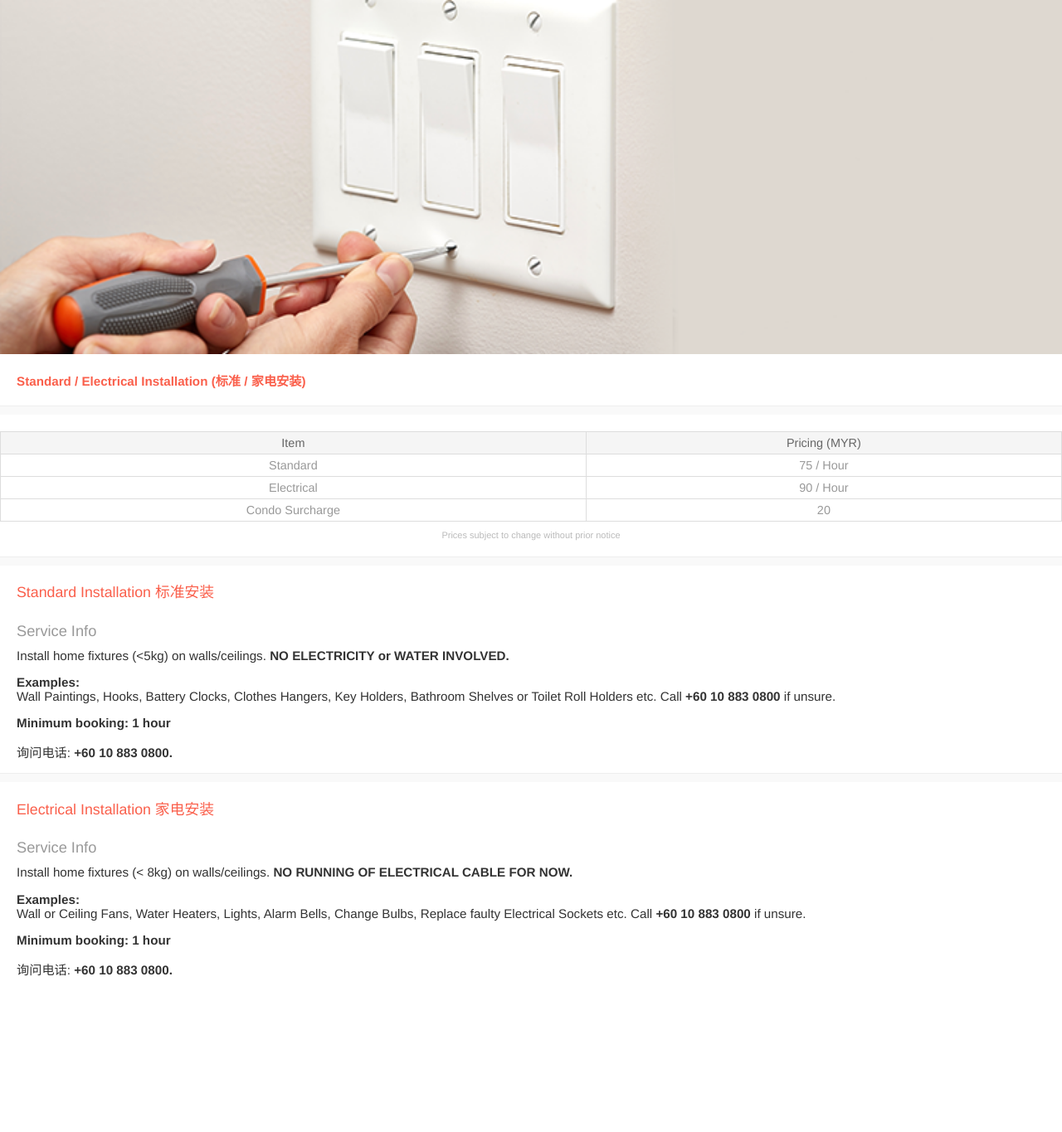
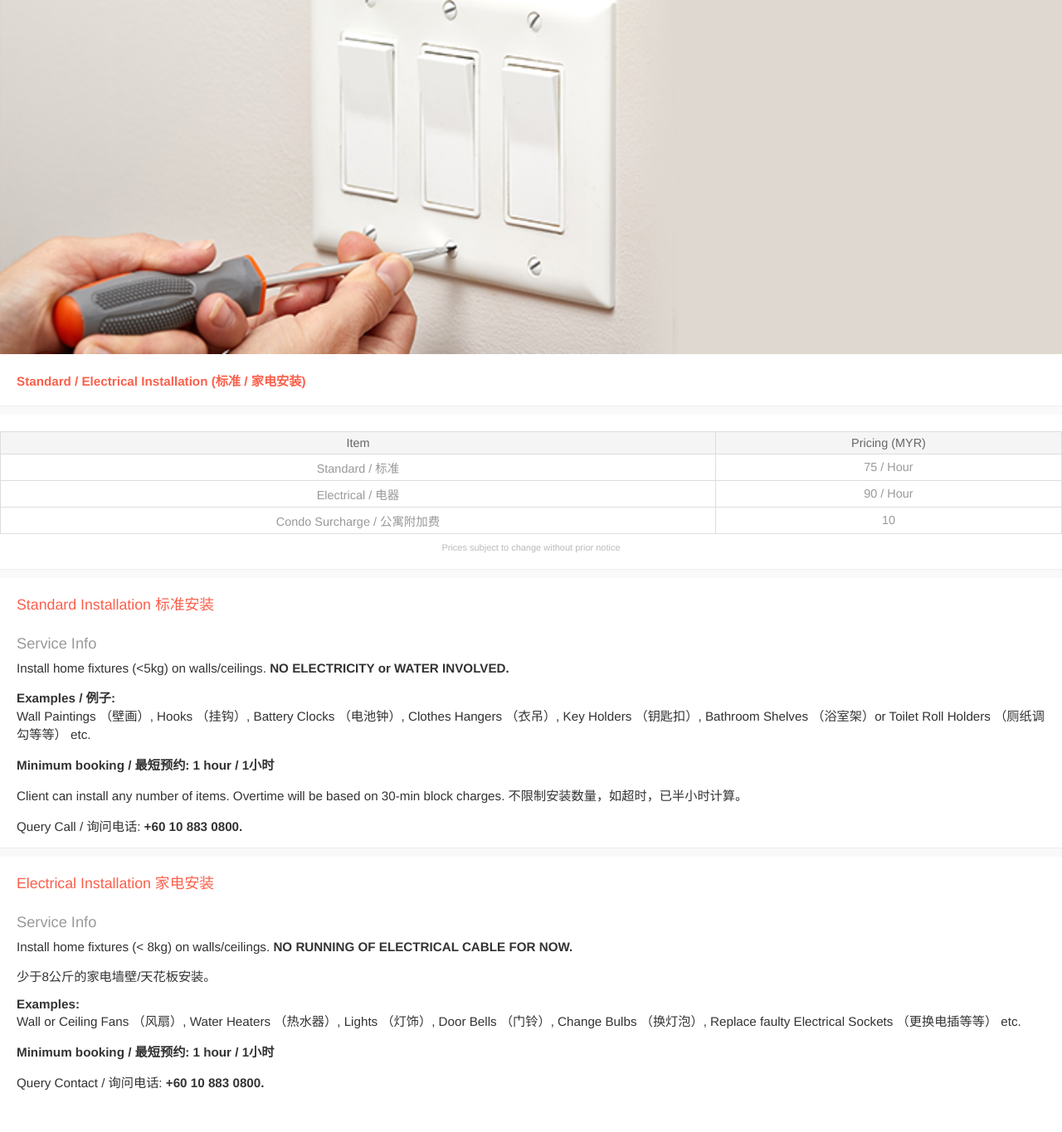
Before and after one commit to blooms-singapore/pages, a Jekyll site: the page built from en/services/myr/installation.html, in a window 1280 px wide. Shown: the whole page at 83% size. Built offline with Jekyll 4.4.1, drawn with Linux system fonts in a browser that asks for light colours; before the commit the page ends 1229 px from its top, so only the background shows below that.

Commit message:
Update installation.html

```diff
--- a/en/services/myr/installation.html
+++ b/en/services/myr/installation.html
@@ -12,16 +12,16 @@ layout: service
     </thead>
     <tbody>
       <tr>
-        <td>Standard</td>
+        <td>Standard / 标准</td>
         <td>75<span> / Hour</span></td>
       </tr>
       <tr>
-        <td>Electrical</td>
+        <td>Electrical / 电器</td>
         <td>90<span> / Hour</span></td>
       </tr>
       <tr>
-        <td>Condo Surcharge</td>
-        <td>20</td>
+        <td>Condo Surcharge / 公寓附加费</td>
+        <td>10</td>
       </tr>
     </tbody>
   </table>
@@ -48,15 +48,17 @@ layout: service
     Install home fixtures (<5kg) on walls/ceilings. <strong>NO ELECTRICITY or WATER INVOLVED.</strong>
 
   </p>
-<strong>Examples:</strong>
+<strong>Examples / 例子:</strong>
 <p>
-  Wall Paintings, Hooks, Battery Clocks, Clothes Hangers, Key Holders, Bathroom Shelves or Toilet Roll Holders etc. Call <strong>+60 10 883 0800</strong> if unsure.
+  Wall Paintings （壁画）, Hooks （挂钩）, Battery Clocks （电池钟）, Clothes Hangers （衣吊）, Key Holders （钥匙扣）, Bathroom Shelves （浴室架）or Toilet Roll Holders （厕纸调勾等等） etc.
 <p>
 <p>
-  <strong>Minimum booking: 1 hour</strong>
+  <strong>Minimum booking / 最短预约: 1 hour / 1小时</strong>
   <p>
+    Client can install any number of items. Overtime will be based on 30-min block charges. 不限制安装数量，如超时，已半小时计算。
     <p>
-       询问电话: <strong>+60 10 883 0800.</strong>
+    <p>
+       Query Call / 询问电话: <strong>+60 10 883 0800.</strong>
   </p>
 </div>
 
@@ -75,15 +77,18 @@ layout: service
 
   <p>
     Install home fixtures (< 8kg) on walls/ceilings. <Strong>NO RUNNING OF ELECTRICAL CABLE FOR NOW.</STRONG>
+<p>
+  少于8公斤的家电墙壁/天花板安装。
   </p>
 <strong>Examples:</strong>
 <p>
-  Wall or Ceiling Fans, Water Heaters, Lights, Alarm Bells, Change Bulbs, Replace faulty Electrical Sockets etc. Call <strong>+60 10 883 0800</strong> if unsure.
-<p>
+  Wall or Ceiling Fans （风扇）, Water Heaters （热水器）, Lights （灯饰）, Door Bells （门铃）, Change Bulbs （换灯泡）, Replace faulty Electrical Sockets （更换电插等等） etc.
+ <p>
   <p>
-    <strong>Minimum booking: 1 hour</strong>
+    <strong>Minimum booking / 最短预约: 1 hour / 1小时</strong>
     <p>
       <p>
-         询问电话: <strong>+60 10 883 0800.</strong>
+         Query Contact / 询问电话: <strong>+60 10 883 0800.</strong>
+
   </p>
 </div>
```
